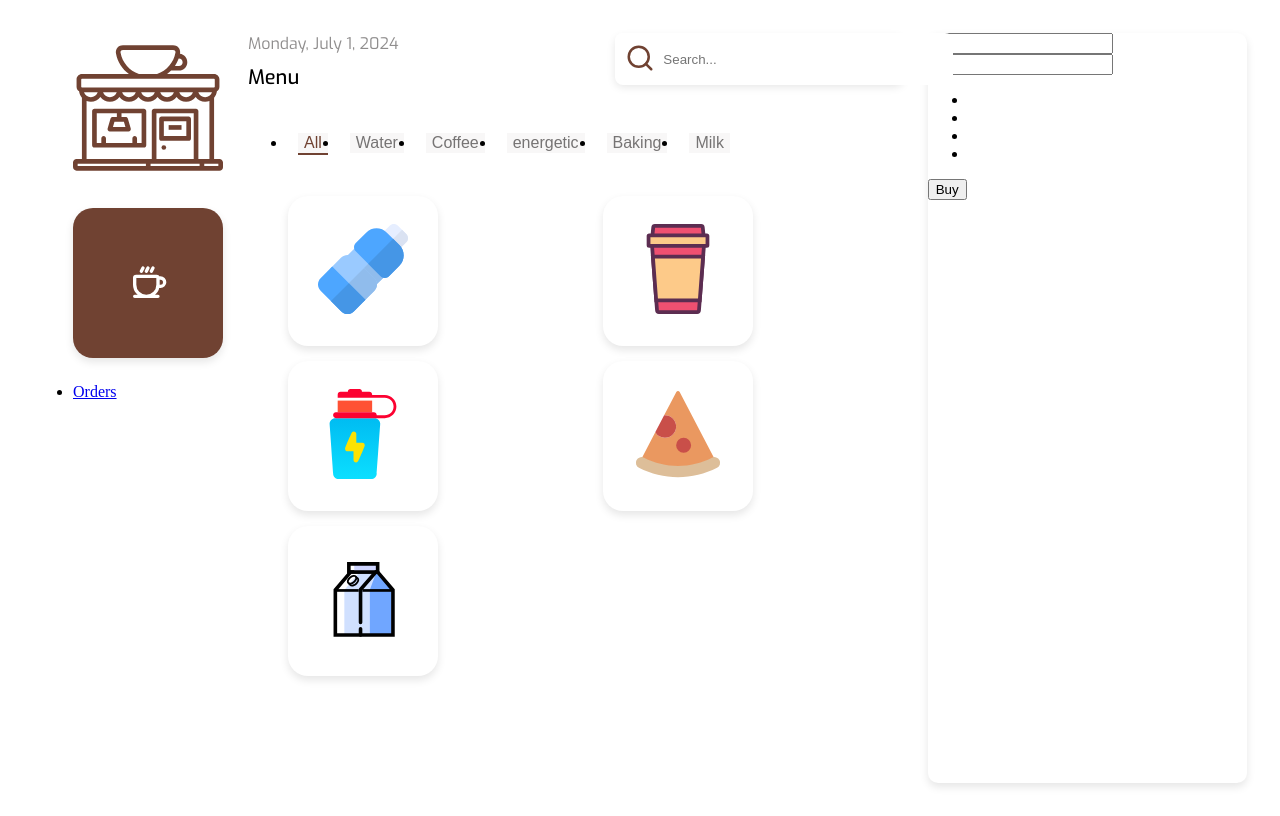
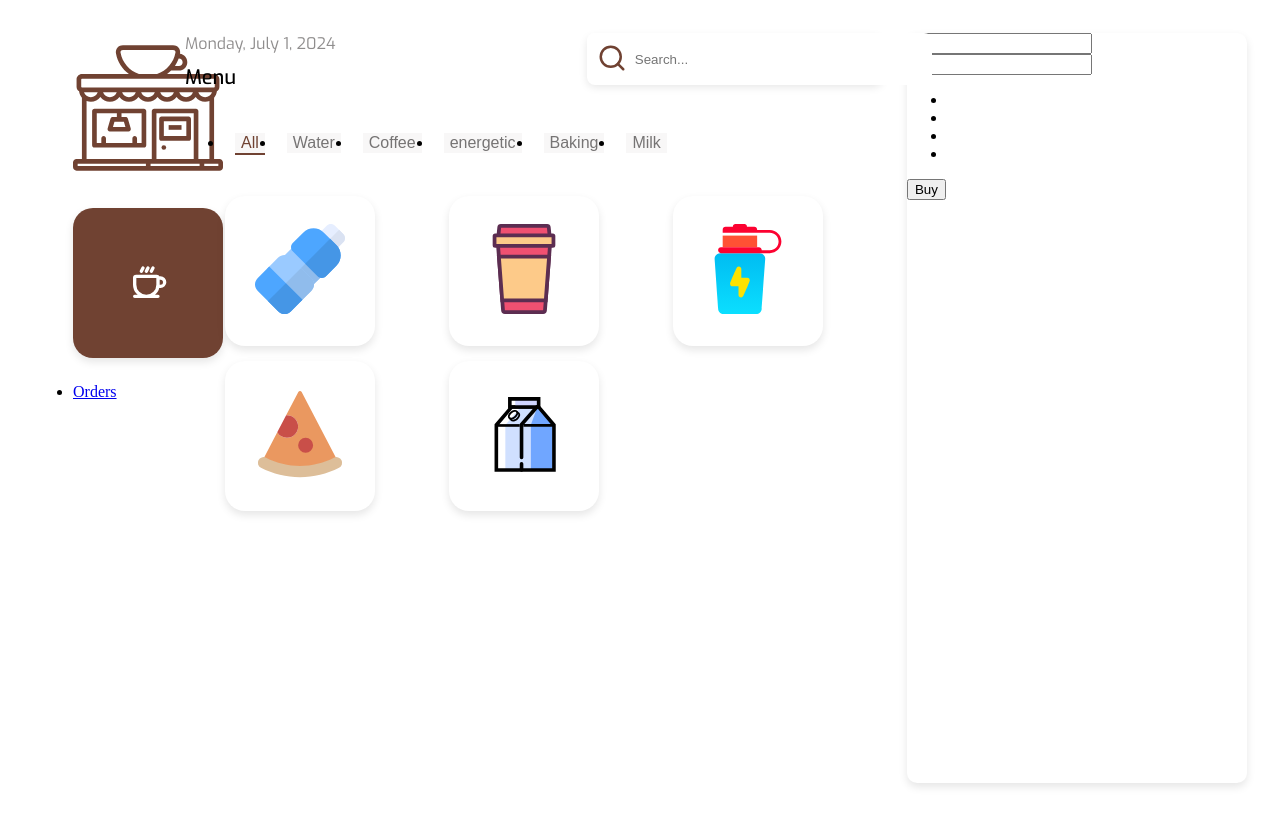
Before and after one commit to HoldSnap/coffee_shop, a Vue app: page / in a window 1280 px wide. Built offline with nearby package versions, Linux system fonts and the light colour scheme; the HTML template or start-up script is replaced by a standard one.

Commit message:
feat: switch between categor

```diff
--- a/src/components/ContentComponent.vue
+++ b/src/components/ContentComponent.vue
@@ -1,9 +1,14 @@
 <template>
   <section class="main_content content">
     <ul class="content__list">
-      <li v-for="(item, index) in filteredItems" :key="index" class="content__item">
+      <li
+        v-for="(item, index) in filteredItems"
+        :key="index"
+        class="content__item"
+        @click="handleClick(item, index)"
+      >
         <div class="content__item_img" v-html="item.img"></div>
-        <div class="content__item_name">{{ item.name }}</div>
+        <div v-if="!item.isCategory" class="content__item_name">{{ item.name }}</div>
         <div class="content__item_description">{{ item.description }}</div>
         <div v-if="item.price" class="content__item_price">${{ item.price }}</div>
       </li>
@@ -12,26 +17,39 @@
 </template>
 
 <script setup>
-import {ref, computed} from "vue";
+import { ref, computed } from "vue";
 import categoriesData from "../stores/mock/Items.json";
-import {selectedCategoryName} from "../stores/store.js";
+import { selectedCategoryName, activeCategoryIndex } from "../stores/store.js";
 
 const categories = ref(categoriesData.categories[0].categories);
-
 
 const filteredItems = computed(() => {
   if (selectedCategoryName.value === "All" || selectedCategoryName.value === "") {
     return categories.value.map(category => ({
       img: category.img,
-      name: "",
+      name: category.name,
       description: "",
-      price: null
+      price: null,
+      isCategory: true
     }));
   }
   const selectedCategory = categories.value.find(category => category.name === selectedCategoryName.value);
-  return selectedCategory ? selectedCategory.products : [];
+  return selectedCategory ? selectedCategory.products.map(product => ({...product, isCategory: false})) : [];
 });
+
+const setActiveCategory = (categoryName, index) => {
+  const categoryIndex = index + 1;
+  selectedCategoryName.value = categoryName;
+  activeCategoryIndex.value = categoryIndex;
+};
+
+const handleClick = (item, index) => {
+  if (item.isCategory) {
+    setActiveCategory(item.name, index);
+  }
+};
 </script>
+
 <style lang="scss" scoped>
 @import "src/styles/utils/variables";
 @import "src/styles/utils/mixins";
@@ -40,20 +58,19 @@ const filteredItems = computed(() => {
   margin-top: $primary-margin;
 }
 
-
-
 .content__list {
   display: grid;
   grid-template-columns: repeat(auto-fit, minmax(200px, 1fr));
   gap: 15px;
-
-}
-.content__item_img{
-  @include svg-style(90px, $background-color);
-}
-.content__item{
-  @include block-style(150px, 150px, $secondary-color, $border-radius-large)
-
 }
 
+.content__item_img {
+  @include svg-style(90px, $background-color);
+  cursor: pointer;
+}
+
+.content__item {
+  @include block-style(150px, 150px, $secondary-color, $border-radius-large);
+  cursor: pointer;
+}
 </style>
--- a/src/components/HeaderComponent.vue
+++ b/src/components/HeaderComponent.vue
@@ -1,11 +1,10 @@
 <script setup>
 import { onMounted, ref, computed } from "vue";
 import categoriesData from "../stores/mock/Items.json";
-import { selectedCategoryName } from "../stores/store.js";
+import { selectedCategoryName, activeCategoryIndex } from "../stores/store.js";
 
 const currentDate = ref("");
 const categories = ref(categoriesData.categories[0].categories);
-const activeIndex = ref(0);
 
 const formatCurrentDate = () => {
   const options = {
@@ -22,17 +21,14 @@ const allCategories = computed(() => {
 });
 
 const setActive = (index) => {
-  activeIndex.value = index;
+  activeCategoryIndex.value = index;
   selectedCategoryName.value = index === 0 ? "" : categories.value[index - 1].name;
-  console.log(selectedCategoryName.value);
 };
 
 onMounted(() => {
   formatCurrentDate();
 });
 </script>
-
-
 
 <template>
   <header class="header">
@@ -68,7 +64,7 @@ onMounted(() => {
           <button
             class="categories__item_button"
             :class="{
-              'categories__item_button--active': activeIndex === index,
+              'categories__item_button--active': activeCategoryIndex === index,
             }"
             @click="setActive(index)"
           >
--- a/src/components/SideBarComponent.vue
+++ b/src/components/SideBarComponent.vue
@@ -85,7 +85,7 @@
 @import "src/styles/utils/mixins";
 
 .main__sidebar {
-  width: 20%;
+  width: 14%;
 }
 
 .sidebar__item {
--- a/src/stores/store.js
+++ b/src/stores/store.js
@@ -1,3 +1,4 @@
-import { ref } from "vue";
+import { ref } from 'vue';
 
-export const selectedCategoryName = ref("");
+export const selectedCategoryName = ref('');
+export const activeCategoryIndex = ref(0);
```
